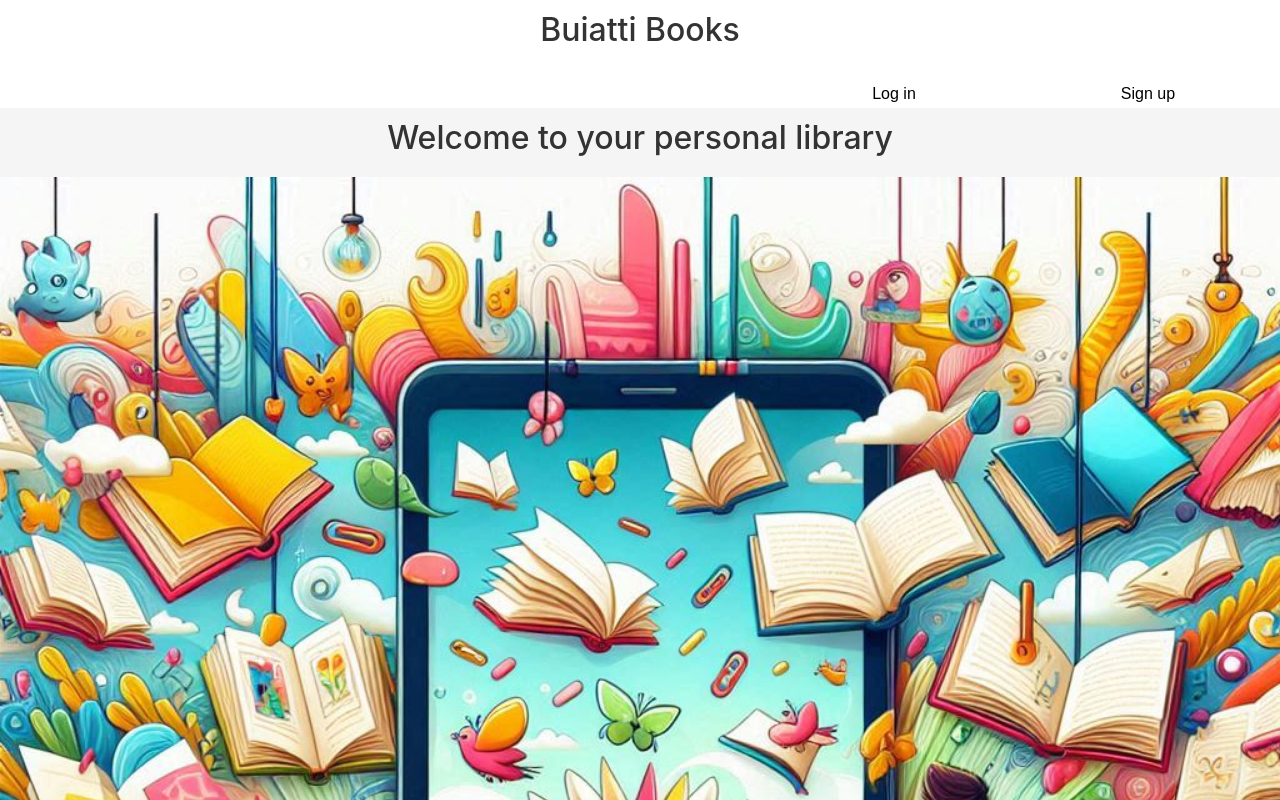
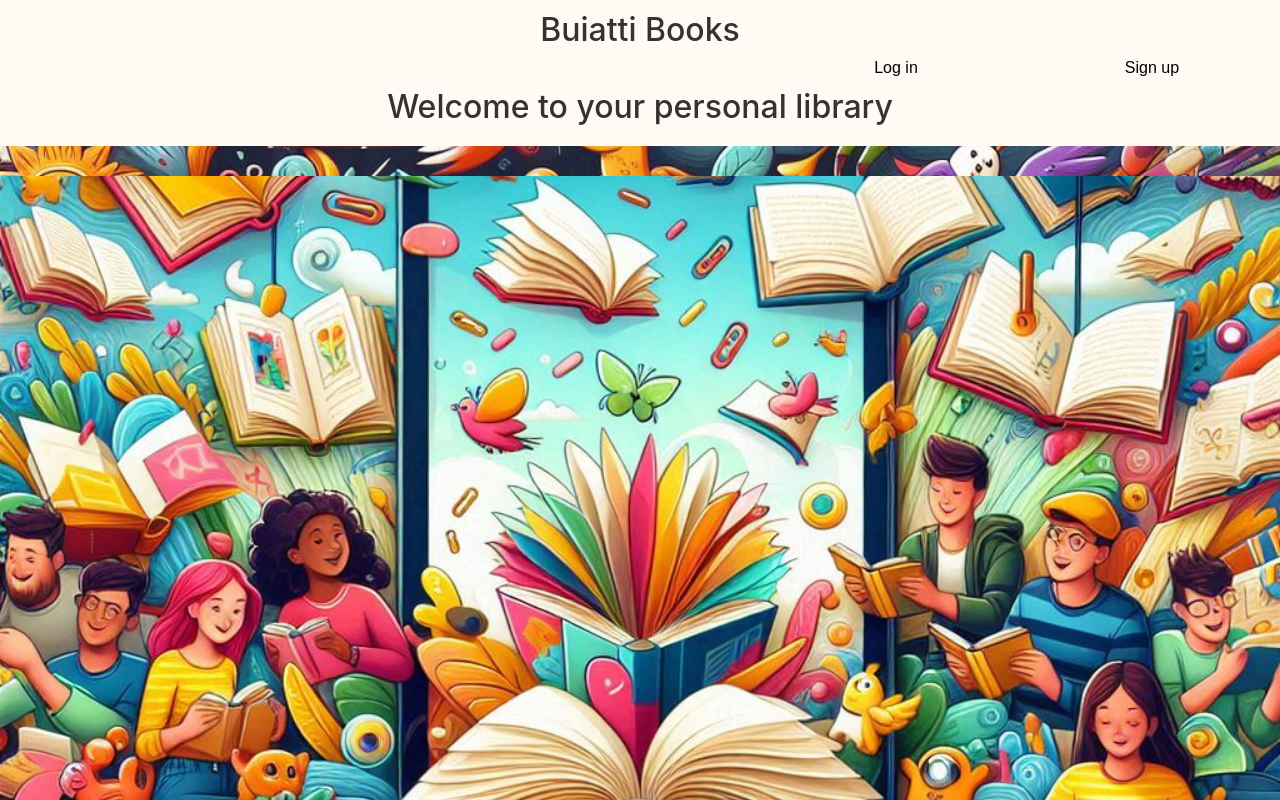
Before and after one commit to RZB1414/react-autenticacao-nodejs-mongodb-jwt, a React (Create React App) app: page / in a window 1280 px wide. Shown: the top 800 px of the page. Built offline with nearby package versions, Linux system fonts and the light colour scheme.

Commit message:
backgrounds

```diff
--- a/src/App.css
+++ b/src/App.css
@@ -1,3 +1,14 @@
 .App {
 
 }
+
+.app-img {
+    position: absolute; /* or fixed, depending on your layout */
+    z-index: -1; /* Ensure it is under all other components */
+    bottom: 0;
+    left: 0;
+    width: 100%;
+    height: 90%;
+    object-fit: cover; /* Ensure the image covers the entire area */
+    opacity: 1; /* Adjust the opacity to your liking */
+}
--- a/src/App.js
+++ b/src/App.js
@@ -7,11 +7,13 @@ import SearchUserName from './components/SearchUserName';
 import Home from './components/Home';
 import Dashboard from './components/Dashboard';
 import BookInfoLibrary from './components/BookInfoLibrary';
+import img from './assets/icons/background-3.jpeg';
 
 function App() {
   return (
     <BrowserRouter>
       <div className="App">
+        <img src={img} alt='background' className='app-img' />
         <Header />
         <Routes>
           <Route path="/" element={<Home />} />
--- a/src/components/Header/Header.css
+++ b/src/components/Header/Header.css
@@ -4,6 +4,7 @@
     justify-content: center;
     color: black;
     width: 100%;
+    background-color: rgb(255, 250, 243);
 }
 
 .header-title {
--- a/src/components/Home/Home.css
+++ b/src/components/Home/Home.css
@@ -3,20 +3,20 @@
     flex-direction: column;
     align-items: center;
     justify-content: center;
-    background-color: #f5f5f5;
+    background-color: rgb(255, 250, 243);
 }
 
 .buttons {
     display: flex;
     justify-content: right;
-    margin: 5px;
+    background-color: rgb(255, 250, 243);
 }
 
 .button {
     width: 20%;
     margin: 10px, 0, 0, 0;
     padding: 0;
-    background-color: white;
+    background-color: rgb(255, 250, 243);
     border: none;
 }
 
@@ -29,6 +29,11 @@
 }
 
 .home-img {
+    position: absolute; /* or fixed, depending on your layout */
+    z-index: -1; /* Ensure it is under all other components */
+    bottom: 0;
+    left: 0;
     width: 100%;
-    height: auto;
+    height: 78%;
+    object-fit: cover; /* Ensure the image covers the entire area */
 }
--- a/src/components/Login/Login.css
+++ b/src/components/Login/Login.css
@@ -1,12 +1,13 @@
 .login {
     width: 100%;
-    background-color: #f5f5f5;
+    background-color: rgb(255, 250, 243);
 }
 
 h1 {
     text-align: center;
-    margin-top: 10px;
+    margin: 0;
 }
+
 
 .form {
     display: flex;
@@ -15,6 +16,7 @@ h1 {
     justify-content: center;
     width: 100%;
     padding: 10px;
+    background-color: rgb(255, 250, 243);
 }
 
 .input {
--- a/src/components/Login/index.js
+++ b/src/components/Login/index.js
@@ -30,7 +30,7 @@ const LogIn = () => {
             <form className='form' onSubmit={handleSubmit}>
                 <input className='input' type="email" placeholder="Email" />
                 <input className='input' type="password" placeholder="Password" />
-                <button type="submit">Log in</button>
+                <button className='input-button' type="submit">Log in</button>
             </form>
         </div>
     )
```
Also changed, not shown: src/assets/icons/background-2.jpeg (added), src/assets/icons/background-3.jpeg (added).
